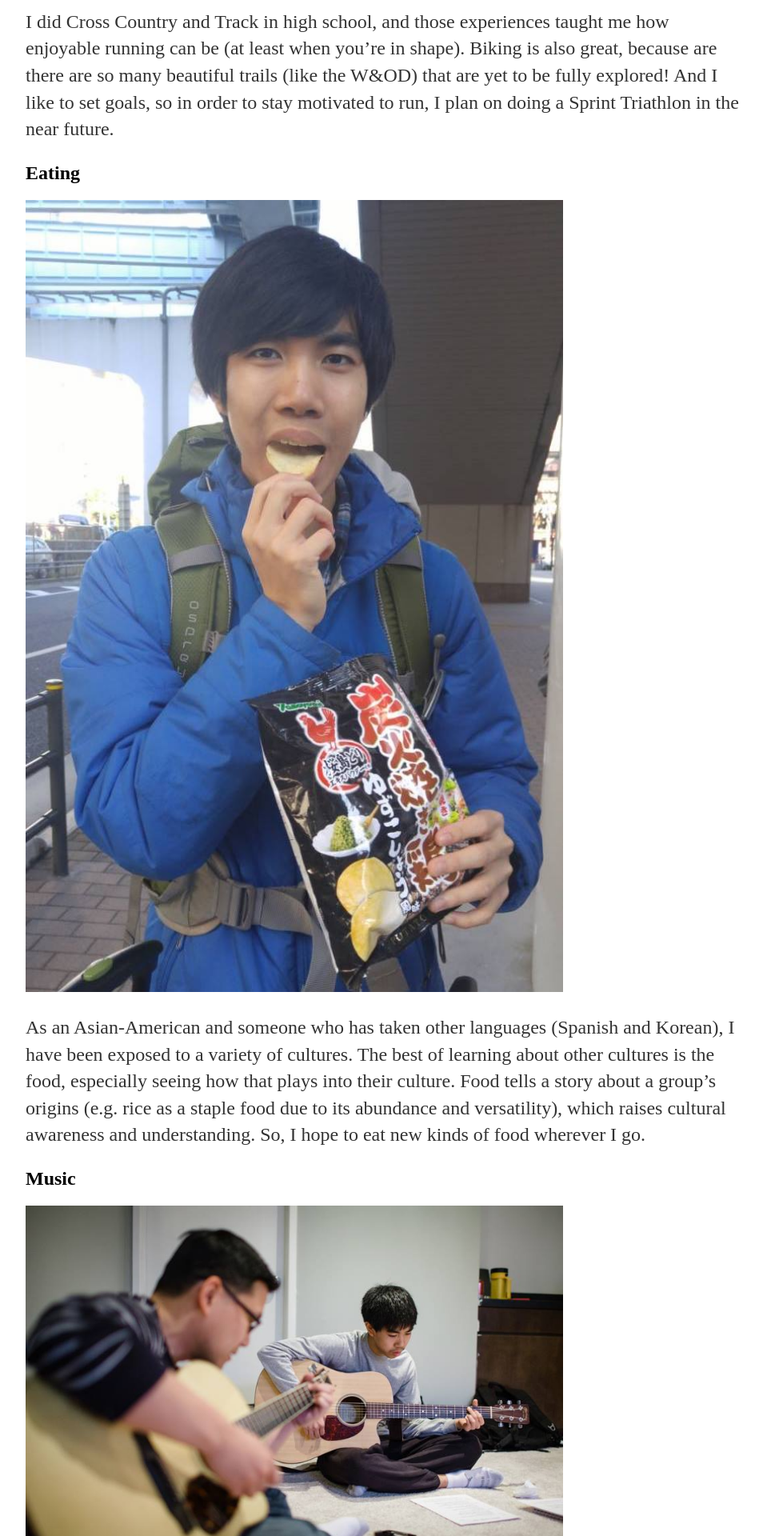
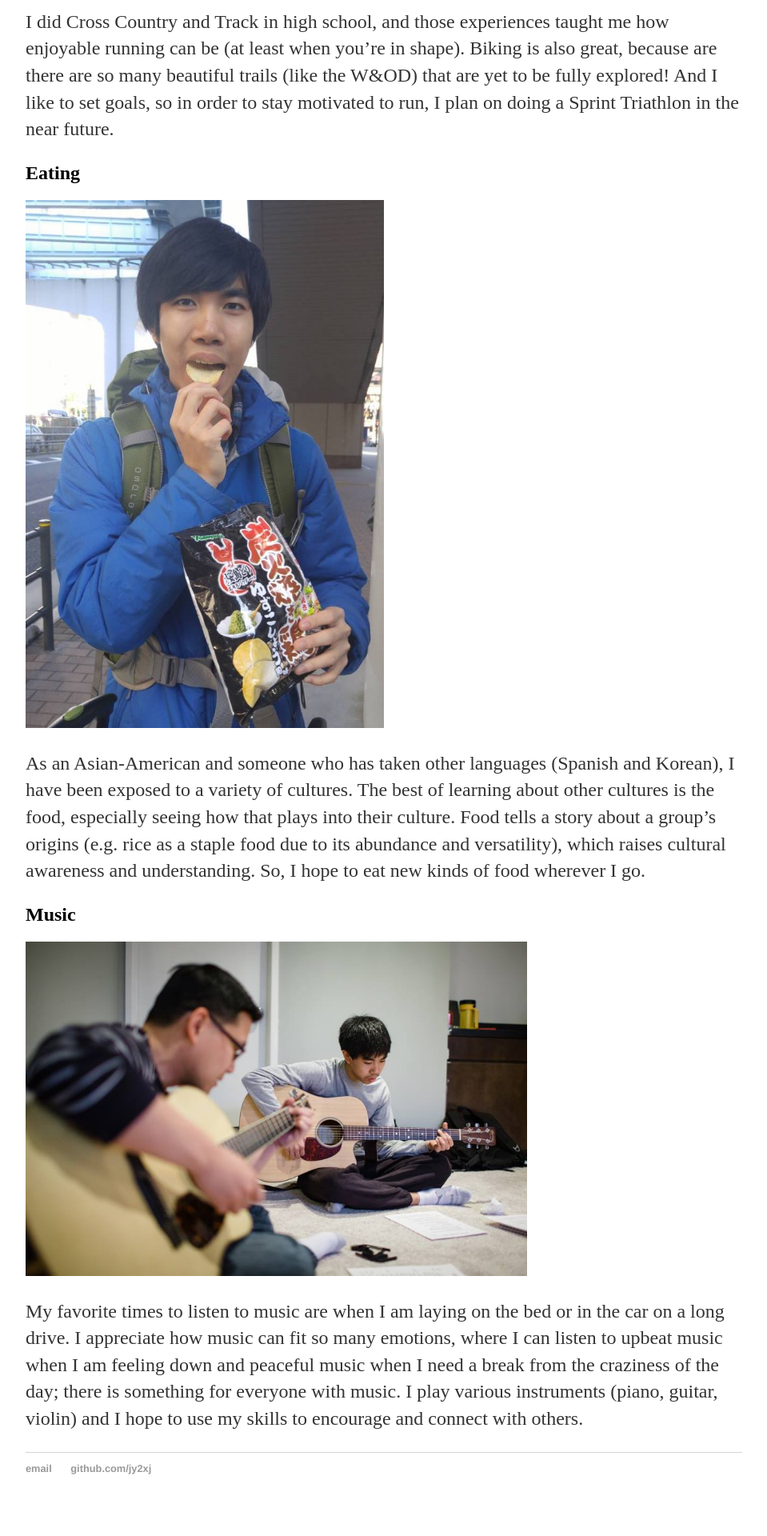
Before and after one commit to jy2xj/jy2xj.github.io, a Jekyll site: the page built from interests/index.html, in a window 1280 px wide. Shown: the part 1425-3345 px from the top of the page at 80% size, without its empty margins (160-1119 px from the left). Built offline with Jekyll 4.4.1, drawn with Linux system fonts in a browser that asks for light colours.

Commit message:
adjust eating and guitar images width

```diff
--- a/interests/index.html
+++ b/interests/index.html
@@ -23,13 +23,13 @@ title: Joshua Ya Interests
 
 	<h2>Eating</h2>
 
-	<img alt="Me Eating" src="../images/eating.jpg" width="75%" />
+	<img alt="Me Eating" src="../images/eating.jpg" width="50%" />
 
 	<p>As an Asian-American and someone who has taken other languages (Spanish and Korean), I have been exposed to a variety of cultures. The best of learning about other cultures is the food, especially seeing how that plays into their culture. Food tells a story about a group’s origins (e.g. rice as a staple food due to its abundance and versatility), which raises cultural awareness and understanding. So, I hope to eat new kinds of food wherever I go.</p>
 
 	<h2>Music</h2>
 
-	<img alt="Playing Guitar" src="../images/music.jpg" width="75%" />
+	<img alt="Playing Guitar" src="../images/music.jpg" width="70%" />
 
 	<p>My favorite times to listen to music are when I am laying on the bed or in the car on a long drive. I appreciate how music can fit so many emotions, where I can listen to upbeat music when I am feeling down and peaceful music when I need a break from the craziness of the day; there is something for everyone with music. I play various instruments (piano, guitar, violin) and I hope to use my skills to encourage and connect with others.</p>
 </div>
```
